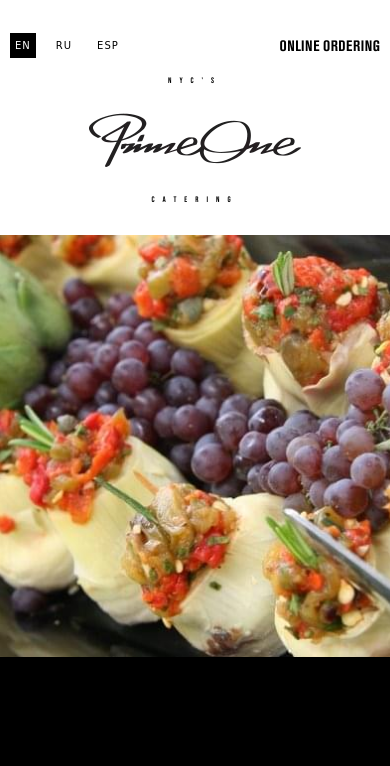
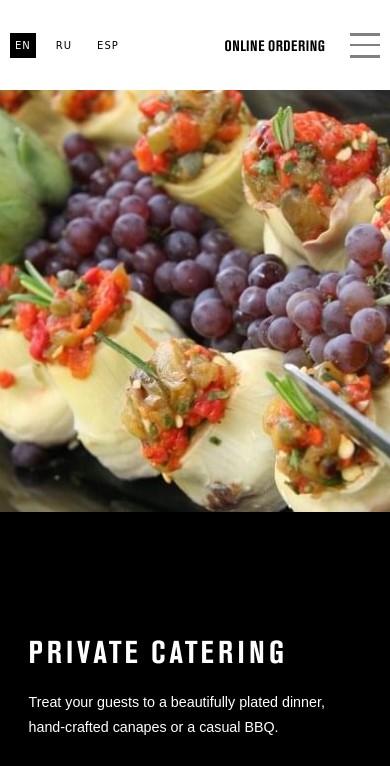
Before and after one commit to JustFantick/CafeLanding, a plain HTML site: page index.html in a window 390 px wide. Shown: the top 766 px of the page. Drawn offline with Linux system fonts and the light colour scheme; files whose address does not match are found by name.

Commit message:
added menu-bufer for mobiles

```diff
--- a/css/style.css
+++ b/css/style.css
@@ -146,7 +146,7 @@ body {
   font-family: "PT Sans", sans-serif;
 }
 
-body.lock {
+body._lock {
   overflow: hidden;
 }
 
@@ -192,6 +192,8 @@ body.lock {
   text-transform: uppercase;
   letter-spacing: 0.1em;
   color: #000;
+  position: relative;
+  z-index: 3;
 }
 
 .header__languages li {
@@ -228,10 +230,10 @@ body.lock {
 
 .header__btm ul li a,
 .header__btm ul li {
-  margin: 0 10px;
+  margin: 0 0.3em;
   font-family: "AkzidenzGrotesk";
-  font-size: 15px;
-  line-height: 25px;
+  font-size: calc(12px + 4 * ((100vw - 320px) / 960));
+  line-height: 1.5;
   font-weight: 400;
   text-transform: uppercase;
   letter-spacing: 0.1em;
@@ -281,6 +283,35 @@ body.lock {
   color: #000000;
 }
 
+.header__menu {
+  display: -webkit-box;
+  display: -ms-flexbox;
+  display: flex;
+}
+
+.burger-icon {
+  margin-left: 25px;
+  height: 25px;
+  width: 30px;
+  border-bottom: solid gray;
+  border-top: solid gray;
+  position: relative;
+  z-index: 3;
+}
+
+.burger-icon:after {
+  content: "";
+  position: absolute;
+  top: 50%;
+  left: 0;
+  -webkit-transform: translate(0, -50%);
+  -ms-transform: translate(0, -50%);
+  transform: translate(0, -50%);
+  width: 30px;
+  height: 2px;
+  background-color: gray;
+}
+
 .ordering {
   font-family: "AkzidenzGrotesk";
   font-size: 15px;
@@ -322,11 +353,11 @@ body.lock {
 }
 
 .catering__block {
-  margin-left: 60px;
+  max-width: 550px;
+  padding: 0px 5% 0px 5%;
 }
 
 .catering__block h2 {
-  max-width: 300px;
   font-size: calc(30px + 20 * ((100vw - 320px) / 960));
   margin-bottom: 0.7em;
 }
@@ -334,7 +365,6 @@ body.lock {
 .catering__block p {
   font-size: 15;
   font-size: calc(14px + 4 * ((100vw - 320px) / 960));
-  max-width: 340px;
   margin-bottom: 2em;
 }
 
@@ -715,6 +745,12 @@ body.lock {
   text-decoration: underline;
 }
 
+@media (min-width: 710px) {
+  .burger-icon {
+    display: none;
+  }
+}
+
 @media (max-width: 1000px) {
   .menu {
     padding: 50px 0 30px 0;
@@ -733,32 +769,6 @@ body.lock {
 }
 
 @media (max-width: 910px) {
-  .header__btm {
-    padding-top: 15px;
-  }
-
-  .header__btm ul {
-    display: -webkit-box;
-    display: -ms-flexbox;
-    display: flex;
-    -webkit-box-pack: center;
-    -ms-flex-pack: center;
-    justify-content: center;
-    -webkit-box-align: center;
-    -ms-flex-align: center;
-    align-items: center;
-  }
-
-  .header__btm ul li {
-    display: none;
-  }
-
-  .header__btm ul li.logo {
-    display: -webkit-box;
-    display: -ms-flexbox;
-    display: flex;
-  }
-
   .catering__body {
     -webkit-box-orient: vertical;
     -webkit-box-direction: normal;
@@ -776,6 +786,14 @@ body.lock {
     -webkit-box-flex: 1;
     -ms-flex: 1 1 50vh;
     flex: 1 1 50vh;
+  }
+
+  .catering__block {
+    margin: 0 auto;
+  }
+
+  .catering__block p {
+    max-width: 415px;
   }
 }
 
@@ -804,6 +822,59 @@ body.lock {
 
   .contact__grid {
     grid-template: repeat(4, 1fr)/1fr;
+  }
+}
+
+@media (max-width: 710px) {
+  .header__btm {
+    -webkit-transition: all 0.7s ease-in-out;
+    -o-transition: all 0.7s ease-in-out;
+    transition: all 0.7s ease-in-out;
+    position: absolute;
+    top: 90px;
+    left: 0;
+    height: calc(100vh - 90px);
+    width: 100%;
+    background-color: rgba(255, 235, 198, 0.9);
+    padding-top: 15px;
+    -webkit-transform: translate(0, -100vh);
+    -ms-transform: translate(0, -100vh);
+    transform: translate(0, -100vh);
+  }
+
+  .header__btm ul {
+    height: 100%;
+    display: -webkit-box;
+    display: -ms-flexbox;
+    display: flex;
+    -webkit-box-pack: space-evenly;
+    -ms-flex-pack: space-evenly;
+    justify-content: space-evenly;
+    -webkit-box-align: center;
+    -ms-flex-align: center;
+    align-items: center;
+    -webkit-box-orient: vertical;
+    -webkit-box-direction: normal;
+    -ms-flex-direction: column;
+    flex-direction: column;
+  }
+
+  .header__btm ul li a {
+    font-size: calc(16px + 2 * ((100vw - 320px) / 960));
+  }
+
+  .header__btm ul li.logo p {
+    font-size: 11.5px;
+    font-size: calc(10px + 6 * ((100vw - 320px) / 960));
+  }
+
+  .header__btm._active {
+    -webkit-transition: all 0.7s ease-in-out;
+    -o-transition: all 0.7s ease-in-out;
+    transition: all 0.7s ease-in-out;
+    -webkit-transform: translate(0, 0);
+    -ms-transform: translate(0, 0);
+    transform: translate(0, 0);
   }
 }
 
--- a/index.html
+++ b/index.html
@@ -20,7 +20,10 @@
 							<li>ru</li>
 							<li>esp</li>
 						</ul>
-						<a href="#" class="ordering">Online ordering</a>
+						<div class="header__menu">
+							<a href="#" class="ordering">Online ordering</a>
+							<div class="burger-icon"></div>
+						</div>
 					</div>
 					<div class="header__btm">
 						<ul>
@@ -29,9 +32,7 @@
 							<li><a href="#service" class="service-info">SERVICE INFO</a></li>
 							<li class="logo">
 								<p>NYC'S</p>
-								<picture>
-									<source srcset="img/logo.webp" type="image/webp"><img src="img/logo.png" alt="none">
-								</picture>
+								<picture><source srcset="img/logo.webp" type="image/webp"><img src="img/logo.png" alt="none"></picture>
 								<p>Catering</p>
 							</li>
 							<li><a href="#service" class="gallery">GALLERY</a></li>
@@ -45,15 +46,13 @@
 		<section id="catering" class="catering">
 			<div class="catering__body">
 				<div class="catering__image ibg">
-					<picture>
-						<source srcset="img/Frst_img.webp" type="image/webp"><img src="img/Frst_img.jpg" alt="">
-					</picture>
+					<picture><source srcset="img/Frst_img.webp" type="image/webp"><img src="img/Frst_img.jpg" alt=""></picture>
 				</div>
 				<div class="catering__text">
 					<div class="catering__block">
 						<h2 class="title private-catering">Private catering</h2>
 						<p class="text private-text">
-							Treat your guests to a beautifully plated dinner, <br> hand-crafted canapes or a casual BBQ.
+							Treat your guests to a beautifully plated dinner, hand-crafted canapes or a casual BBQ.
 						</p>
 						<div class="btns-parent">
 							<a href="#" class="button active get-a-quote">Get a quote</a>
@@ -70,9 +69,7 @@
 			<div class="container">
 				<div class="menu__body">
 					<div class="menu__card">
-						<picture>
-							<source srcset="img/Menu_1.webp" type="image/webp"><img src="img/Menu_1.jpg" alt="">
-						</picture>
+						<picture><source srcset="img/Menu_1.webp" type="image/webp"><img src="img/Menu_1.jpg" alt=""></picture>
 						<h2 class="title corporate-title">
 							Corporate <br> catering</h2>
 						<p class="text corporate-text">
@@ -84,9 +81,7 @@
 						</div>
 					</div>
 					<div class="menu__card">
-						<picture>
-							<source srcset="img/Menu_2.webp" type="image/webp"><img src="img/Menu_2.jpg" alt="">
-						</picture>
+						<picture><source srcset="img/Menu_2.webp" type="image/webp"><img src="img/Menu_2.jpg" alt=""></picture>
 						<h2 class="title private-title">
 							Private <br> catering</h2>
 						<p class="text private-text">
@@ -99,9 +94,7 @@
 						</div>
 					</div>
 					<div class="menu__card">
-						<picture>
-							<source srcset="img/Menu_3.webp" type="image/webp"><img src="img/Menu_3.jpg" alt="">
-						</picture>
+						<picture><source srcset="img/Menu_3.webp" type="image/webp"><img src="img/Menu_3.jpg" alt=""></picture>
 						<h2 class="title wedding-title">
 							Wedding <br> catering</h2>
 						<p class="text wedding-text">
@@ -113,9 +106,7 @@
 						</div>
 					</div>
 					<div class="menu__card">
-						<picture>
-							<source srcset="img/Menu_4.webp" type="image/webp"><img src="img/Menu_4.jpg" alt="">
-						</picture>
+						<picture><source srcset="img/Menu_4.webp" type="image/webp"><img src="img/Menu_4.jpg" alt=""></picture>
 						<h2 class="title ordering-title">
 							Online <br> ordering</h2>
 						<p class="text ordering-text">
@@ -139,9 +130,7 @@
 					<h2 class="question">Why CHOOSE us?</h2>
 				</div>
 				<div class="benefits__image ibg">
-					<picture>
-						<source srcset="img/whyChoozeUs.webp" type="image/webp"><img src="img/whyChoozeUs.jpg" alt="">
-					</picture>
+					<picture><source srcset="img/whyChoozeUs.webp" type="image/webp"><img src="img/whyChoozeUs.jpg" alt=""></picture>
 				</div>
 			</div>
 			<div class="reasons">
@@ -149,9 +138,7 @@
 					<div class="reasons__body">
 						<div class="reasons__card card">
 							<div class="card__image">
-								<picture>
-									<source srcset="img/flower.webp" type="image/webp"><img src="img/flower.jpg" alt="">
-								</picture>
+								<picture><source srcset="img/flower.webp" type="image/webp"><img src="img/flower.jpg" alt=""></picture>
 							</div>
 							<div class="card__text">
 								<h2 class="title flower-title">Always fresh</h2>
@@ -161,9 +148,7 @@
 						</div>
 						<div class="reasons__card card">
 							<div class="card__image">
-								<picture>
-									<source srcset="img/clock.webp" type="image/webp"><img src="img/clock.jpg" alt="">
-								</picture>
+								<picture><source srcset="img/clock.webp" type="image/webp"><img src="img/clock.jpg" alt=""></picture>
 							</div>
 							<div class="card__text">
 								<h2 class="title clock-title">Reliable AND Flawless</h2>
@@ -176,9 +161,7 @@
 						</div>
 						<div class="reasons__card card">
 							<div class="card__image">
-								<picture>
-									<source srcset="img/list.webp" type="image/webp"><img src="img/list.jpg" alt="">
-								</picture>
+								<picture><source srcset="img/list.webp" type="image/webp"><img src="img/list.jpg" alt=""></picture>
 							</div>
 							<div class="card__text">
 								<h2 class="title list-title">Clean and Healthy</h2>
@@ -190,9 +173,7 @@
 						</div>
 						<div class="reasons__card card">
 							<div class="card__image">
-								<picture>
-									<source srcset="img/layer_4.webp" type="image/webp"><img src="img/layer_4.jpg" alt="">
-								</picture>
+								<picture><source srcset="img/layer_4.webp" type="image/webp"><img src="img/layer_4.jpg" alt=""></picture>
 							</div>
 							<div class="card__text">
 								<h2 class="title layer-title">fits any size and budget</h2>
@@ -213,49 +194,34 @@
 					<div class="contact__grid grid">
 						<div class="grid__item adress">
 							<a href="https://goo.gl/maps/jfM2jPzKfd6cwsey8">
-								<picture>
-									<source srcset="img/icon1.webp" type="image/webp"><img src="img/icon1.png" alt="">
-								</picture>
+								<picture><source srcset="img/icon1.webp" type="image/webp"><img src="img/icon1.png" alt=""></picture>
 								45-35 #B 39th St, Sunnyside, NY 11104
 							</a>
 						</div>
 						<div class="grid__item email">
 							<a href="mailto:contact@primeone.com">
-								<picture>
-									<source srcset="img/icon2.webp" type="image/webp"><img src="img/icon2.png" alt="">
-								</picture>
+								<picture><source srcset="img/icon2.webp" type="image/webp"><img src="img/icon2.png" alt=""></picture>
 								contact@primeone.com
 							</a>
 						</div>
 						<div class="grid__item number">
 							<a href="tel:+77187777777">
-								<picture>
-									<source srcset="img/icon3.webp" type="image/webp"><img src="img/icon3.png" alt="">
-								</picture>
+								<picture><source srcset="img/icon3.webp" type="image/webp"><img src="img/icon3.png" alt=""></picture>
 								(718) 777-7777
 							</a>
 						</div>
 						<div class="grid__item icons">
 							<a href="#">
-								<picture>
-									<source srcset="img/facebook.webp" type="image/webp"><img src="img/facebook.png" alt="">
-								</picture>
+								<picture><source srcset="img/facebook.webp" type="image/webp"><img src="img/facebook.png" alt=""></picture>
 							</a>
 							<a href="#">
-								<picture>
-									<source srcset="img/twitter.webp" type="image/webp"><img src="img/twitter.png" alt="">
-								</picture>
+								<picture><source srcset="img/twitter.webp" type="image/webp"><img src="img/twitter.png" alt=""></picture>
 							</a>
 							<a href="">
-								<picture>
-									<source srcset="img/instagram.webp" type="image/webp"><img src="img/instagram.png" alt="">
-								</picture>
+								<picture><source srcset="img/instagram.webp" type="image/webp"><img src="img/instagram.png" alt=""></picture>
 							</a>
 							<a href="">
-								<picture>
-									<source srcset="img/google_plus.webp" type="image/webp"><img src="img/google_plus.png"
-										alt="">
-								</picture>
+								<picture><source srcset="img/google_plus.webp" type="image/webp"><img src="img/google_plus.png" alt=""></picture>
 							</a>
 						</div>
 					</div>
@@ -299,11 +265,7 @@
 						© PrimeOne Catering 2014. <span>Terms & Conditions</span>
 					</div>
 					<div class="footer__logo">
-						<a href="#">
-							<picture>
-								<source srcset="img/logo.webp" type="image/webp"><img src="img/logo.png" alt="">
-							</picture>
-						</a>
+						<a href="#"><picture><source srcset="img/logo.webp" type="image/webp"><img src="img/logo.png" alt=""></picture></a>
 					</div>
 				</div>
 			</div>
@@ -312,7 +274,7 @@
 	</div>
 
 
-	<script src="js/script.min.js"></script>
+	<script src="js/script.js"></script>
 </body>
 
 </html>
```
Also changed, not shown: js/script.js (+34 -0 lines), css/style.min.css, js/script.min.js.
